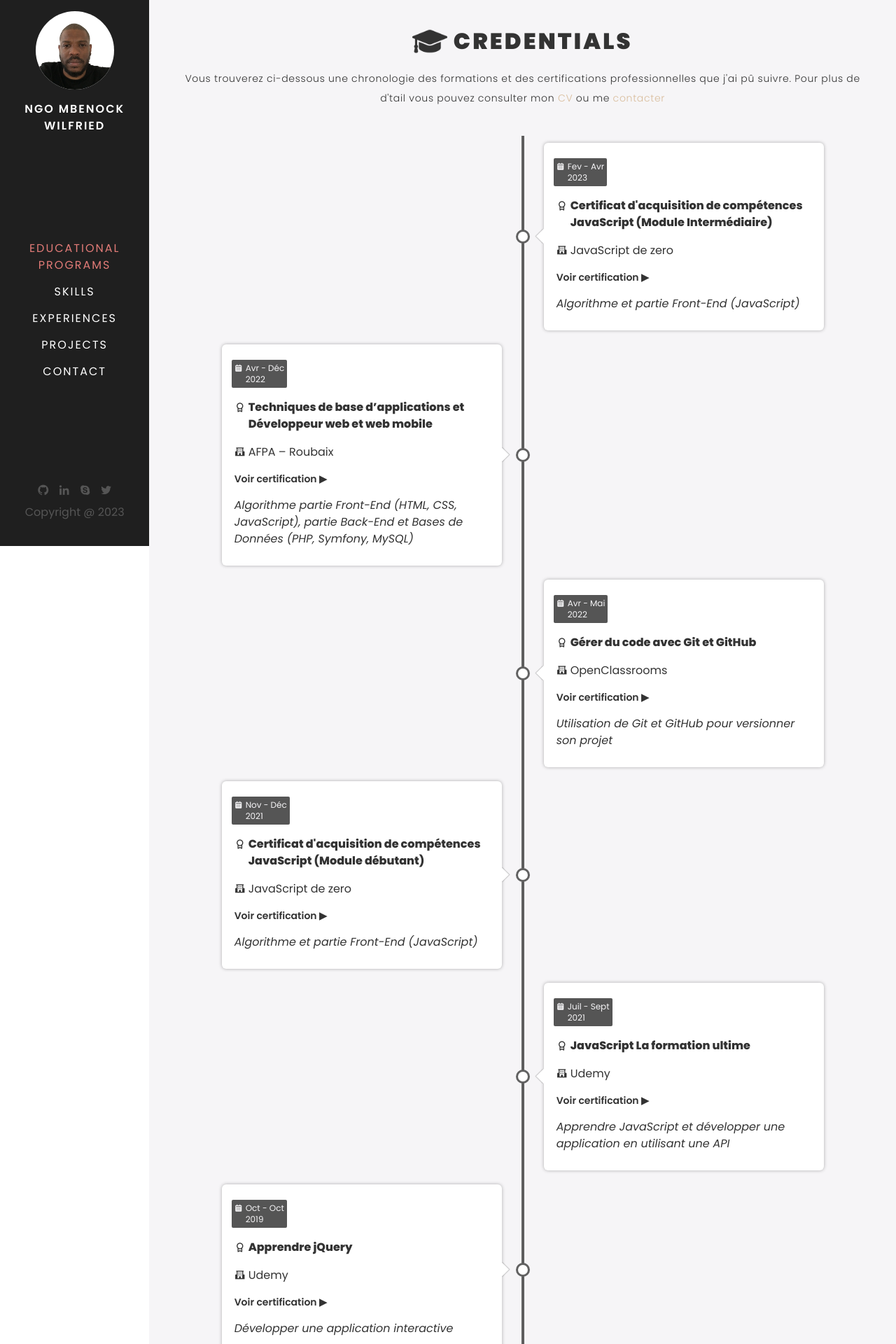
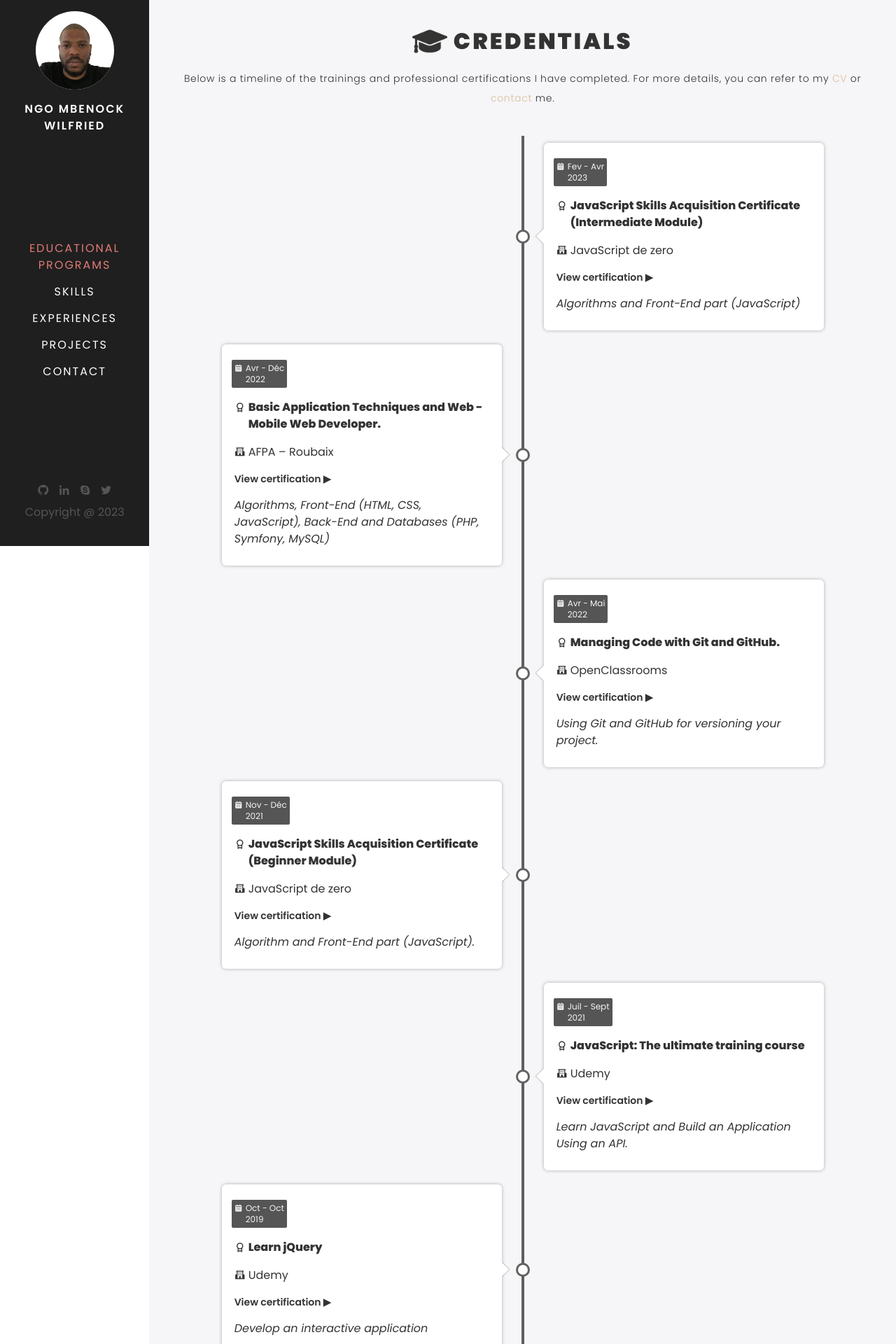
Before and after one commit to willl-8523/Portfolio, a React (Create React App) app: page /formations in a window 1280 px wide. Shown: the part 20-1940 px from the top of the page at 70% size. Built offline with nearby package versions, Linux system fonts and the light colour scheme.

Commit message:
Traduire en anglais la page de formations

```diff
--- a/src/components/formations/Formations.component.jsx
+++ b/src/components/formations/Formations.component.jsx
@@ -20,16 +20,16 @@ const FormationsComponent = () => {
             Credentials
           </h1>
           <p className="leading-7 tracking-wider font-light text-sm">
-            Vous trouverez ci-dessous une chronologie des formations et des
-            certifications professionnelles que j'ai pû suivre. Pour plus de
-            d'tail vous pouvez consulter mon{' '}
+            Below is a timeline of the trainings and professional certifications
+            I have completed. For more details, you can refer to my{' '}
             <Link to={CV} target="_blank" className="text-link hover:underline">
               CV
             </Link>{' '}
-            ou me{' '}
+            or{' '}
             <Link to={'/contact'} className="text-link hover:underline">
-              contacter
-            </Link>
+              contact
+            </Link>{' '}
+            me.
           </p>
           <div className="timeline-container">
             {formationsData.map((data) => {
--- a/src/components/formations/TimelineContent.component.jsx
+++ b/src/components/formations/TimelineContent.component.jsx
@@ -36,13 +36,15 @@ const TimelineContent = ({
                 {ecole}
               </Link>
             </h4>
-            {certification && (<Link
-              className="arrow p-1 mb-2 text-sm font-semibold hover:underline"
-              to={certification}
-              target="_blank"
-            >
-              Voir certification {' '}
-            </Link>)}
+            {certification && (
+              <Link
+                className="arrow p-1 mb-2 text-sm font-semibold hover:underline"
+                to={certification}
+                target="_blank"
+              >
+                View certification{' '}
+              </Link>
+            )}
           </>
         )}
         <p className="p-1 mb-2 italic">{description}</p>
--- a/src/data/formationsData.js
+++ b/src/data/formationsData.js
@@ -4,11 +4,10 @@ const Data = [
     debut: 'Fev',
     fin: 'Avr',
     annee: '2023',
-    label:
-      "Certificat d'acquisition de compétences JavaScript (Module Intermédiaire)",
+    label: 'JavaScript Skills Acquisition Certificate (Intermediate Module)',
     ecole: 'JavaScript de zero',
     lien: 'https://www.javascriptdezero.com/',
-    description: 'Algorithme et partie Front-End (JavaScript)',
+    description: 'Algorithms and Front-End part (JavaScript)',
     certification:
       'https://drive.google.com/file/d/1is_6apeJm7Qs6uLKGmJgr42L9-jOeb8e/view',
     icon: 'award',
@@ -18,11 +17,11 @@ const Data = [
     debut: 'Avr',
     fin: 'Déc',
     annee: '2022',
-    label: 'Techniques de base d’applications et Développeur web et web mobile',
+    label: 'Basic Application Techniques and Web - Mobile Web Developer.',
     ecole: 'AFPA – Roubaix',
     lien: 'https://www.afpa.fr/centre/centre-de-roubaix',
     description:
-      'Algorithme partie Front-End (HTML, CSS, JavaScript), partie Back-End et Bases de Données (PHP, Symfony, MySQL)',
+      'Algorithms, Front-End (HTML, CSS, JavaScript), Back-End and Databases (PHP, Symfony, MySQL)',
     certification:
       'https://drive.google.com/file/d/1OZGRBJPZ3shepEdkUI44KuICLNSQ-JzT/view',
     icon: 'award',
@@ -32,10 +31,10 @@ const Data = [
     debut: 'Avr',
     fin: 'Mai',
     annee: '2022',
-    label: 'Gérer du code avec Git et GitHub',
+    label: 'Managing Code with Git and GitHub.',
     ecole: 'OpenClassrooms',
     lien: 'https://openclassrooms.com/fr/',
-    description: 'Utilisation de Git et GitHub pour versionner son projet',
+    description: 'Using Git and GitHub for versioning your project.',
     certification:
       'https://drive.google.com/file/d/1cbpQ_4MdWzXJExt1oshZR_qNggdVp3Eo/view',
     icon: 'award',
@@ -45,11 +44,10 @@ const Data = [
     debut: 'Nov',
     fin: 'Déc',
     annee: '2021',
-    label:
-      "Certificat d'acquisition de compétences JavaScript (Module débutant)",
+    label: 'JavaScript Skills Acquisition Certificate (Beginner Module)',
     ecole: 'JavaScript de zero',
     lien: 'https://www.javascriptdezero.com/',
-    description: 'Algorithme et partie Front-End (JavaScript)',
+    description: 'Algorithm and Front-End part (JavaScript).',
     certification:
       'https://drive.google.com/file/d/1-bgXz8-xpKOhORwiuYhORrMmcJtulPhz/view',
     icon: 'award',
@@ -59,11 +57,10 @@ const Data = [
     debut: 'Juil',
     fin: 'Sept',
     annee: '2021',
-    label: 'JavaScript La formation ultime',
+    label: `JavaScript${':'} The ultimate training course`,
     ecole: 'Udemy',
     lien: 'https://www.udemy.com/fr/',
-    description:
-      'Apprendre JavaScript et développer une application en utilisant une API',
+    description: 'Learn JavaScript and Build an Application Using an API.',
     certification:
       'https://drive.google.com/file/d/13jyXdycxT1nKwfRkRHtVPTqjzpOiyLc1/view',
     icon: 'award',
@@ -73,10 +70,10 @@ const Data = [
     debut: 'Oct',
     fin: 'Oct',
     annee: '2019',
-    label: 'Apprendre jQuery',
+    label: 'Learn jQuery',
     ecole: 'Udemy',
     lien: 'https://apprendre-a-coder.com/',
-    description: 'Développer une application interactive',
+    description: 'Develop an interactive application',
     certification:
       'https://drive.google.com/file/d/11LCLm8CEIpEY8wtQ25j1k5gXMHpgEJEu/view',
     icon: 'award',
@@ -86,10 +83,10 @@ const Data = [
     debut: 'Sept',
     fin: 'Juil',
     annee: '2012-2014',
-    label: 'BTS Informatique et Réseau pour les Industries et Services',
+    label: 'BTS in Computer Science and Network for Industries and Services.',
     ecole: 'Lycée André Malraux - Béthune',
     lien: 'https://andre-malraux-bethune.enthdf.fr/',
-    description: 'Base de programation informatique',
+    description: 'Computer Programming Basics.',
     certification: '',
     icon: 'award',
   },
```
Also changed, not shown: src/components/home/contentHome.css (deleted, +0 -12 lines).
